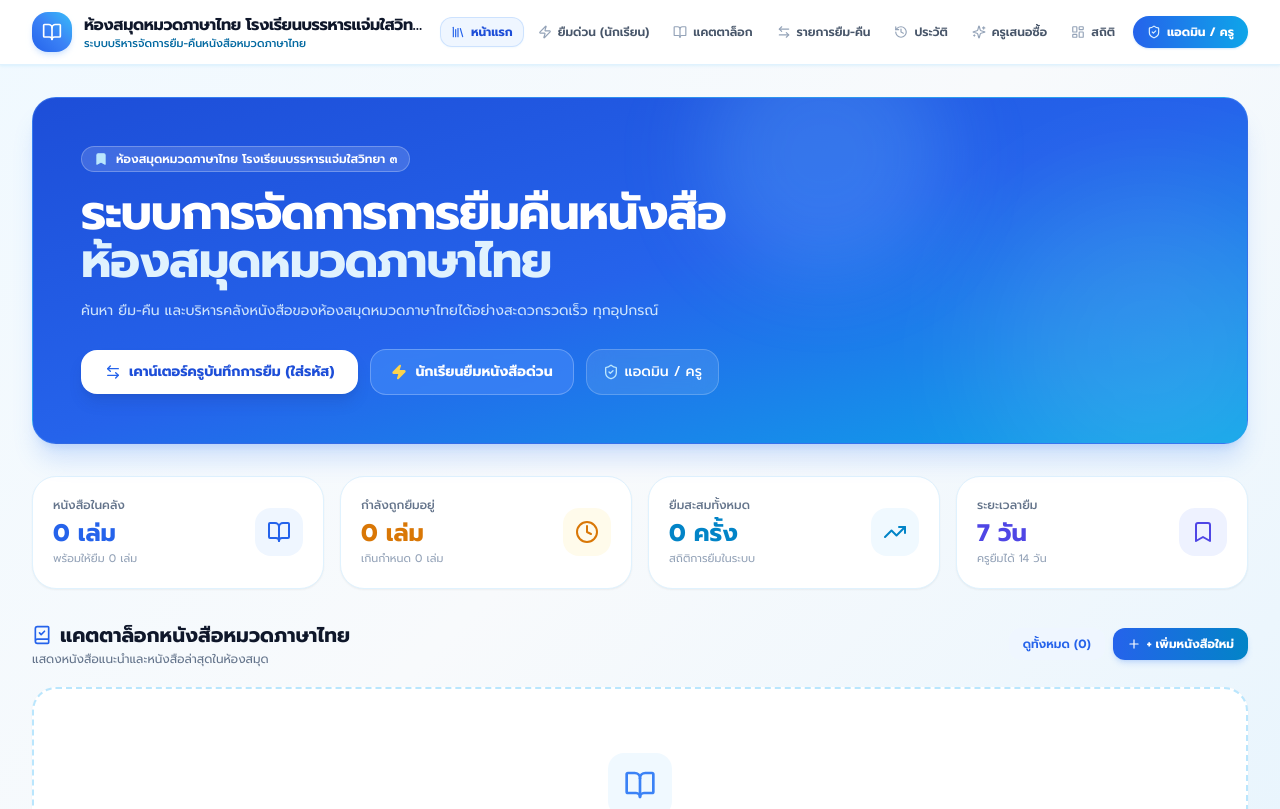
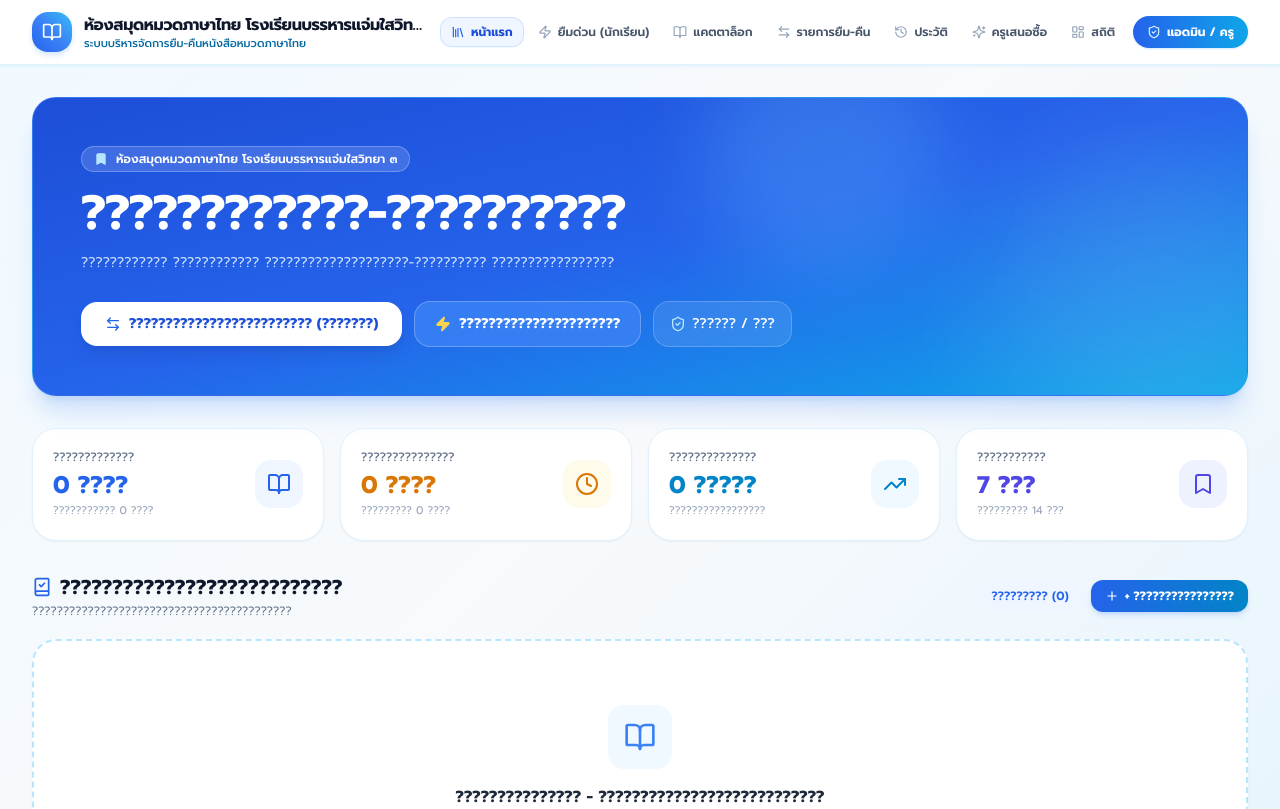
Before and after one commit to phurichayayaemsawai-web/school-library-system, a Next.js app: page / in a window 1280 px wide. Shown: the top 809 px of the page. Built offline with nearby package versions, Linux system fonts and the light colour scheme.

Commit message:
feat: update hero header to '????????????-??????????' and subtitle

```diff
--- a/app/page.tsx
+++ b/app/page.tsx
@@ -66,18 +66,15 @@ export default function HomePage() {
         <div className="relative z-10 max-w-3xl space-y-3 sm:space-y-4">
           <div className="inline-flex items-center gap-2 px-3 py-1 rounded-full bg-white/15 backdrop-blur-md border border-white/25 text-xs font-semibold text-white shadow-2xs whitespace-nowrap">
             <Bookmark className="w-3.5 h-3.5 text-sky-200 fill-sky-200 shrink-0" />
-            <span className="truncate">{settings.schoolName || 'ห้องสมุดหมวดภาษาไทย โรงเรียนบรรหารแจ่มใสวิทยา ๓'}</span>
+            <span className="truncate">{settings.schoolName || '??????????????????? ????????????????????????? ?'}</span>
           </div>
 
           <h1 className="text-2xl sm:text-4xl lg:text-5xl font-black tracking-tight leading-tight">
-            ระบบการจัดการการยืมคืนหนังสือ <br />
-            <span className="text-sky-100 drop-shadow-xs">
-              ห้องสมุดหมวดภาษาไทย
-            </span>
+            ????????????-??????????
           </h1>
 
           <p className="text-xs sm:text-sm text-sky-100/90 font-normal leading-relaxed max-w-2xl">
-            ค้นหา ยืม-คืน และบริหารคลังหนังสือของห้องสมุดหมวดภาษาไทยได้อย่างสะดวกรวดเร็ว ทุกอุปกรณ์
+            ???????????? ???????????? ????????????????????-?????????? ?????????????????
           </p>
 
           {/* Action buttons */}
@@ -87,7 +84,7 @@ export default function HomePage() {
               className="px-5 sm:px-6 py-2.5 sm:py-3 rounded-xl sm:rounded-2xl bg-white text-blue-700 hover:bg-sky-50 font-bold text-xs sm:text-sm shadow-lg shadow-blue-900/20 transition-all flex items-center gap-2 hover:scale-105 active:scale-95 whitespace-nowrap"
             >
               <ArrowLeftRight className="w-4 h-4 text-blue-600 shrink-0" />
-              <span>เคาน์เตอร์ครูบันทึกการยืม (ใส่รหัส)</span>
+              <span>????????????????????????? (???????)</span>
             </Link>
 
             <Link
@@ -95,7 +92,7 @@ export default function HomePage() {
               className="px-4 sm:px-5 py-2.5 sm:py-3 rounded-xl sm:rounded-2xl bg-blue-500/80 hover:bg-blue-500 text-white font-bold text-xs sm:text-sm backdrop-blur-md border border-white/25 transition-all flex items-center gap-2 hover:scale-105 active:scale-95 whitespace-nowrap"
             >
               <Zap className="w-4 h-4 text-amber-300 fill-amber-300 shrink-0" />
-              <span>นักเรียนยืมหนังสือด่วน</span>
+              <span>??????????????????????</span>
             </Link>
 
             <Link
@@ -103,7 +100,7 @@ export default function HomePage() {
               className="px-4 py-2.5 sm:py-3 rounded-xl sm:rounded-2xl bg-white/10 hover:bg-white/20 text-white font-medium text-xs sm:text-sm backdrop-blur-md border border-white/20 transition-all flex items-center gap-1.5 whitespace-nowrap"
             >
               <ShieldCheck className="w-4 h-4 text-sky-200 shrink-0" />
-              <span>แอดมิน / ครู</span>
+              <span>?????? / ???</span>
             </Link>
           </div>
         </div>
@@ -117,9 +114,9 @@ export default function HomePage() {
       <section className="grid grid-cols-2 lg:grid-cols-4 gap-3 sm:gap-4">
         <div className="bg-white rounded-2xl sm:rounded-3xl p-4 sm:p-5 border border-sky-100 shadow-sm hover:border-sky-200 transition-all flex items-center justify-between">
           <div className="min-w-0">
-            <p className="text-xs font-medium text-slate-500 truncate whitespace-nowrap">หนังสือในคลัง</p>
-            <h3 className="text-xl sm:text-2xl font-black text-blue-600 mt-1 truncate">{books.length} เล่ม</h3>
-            <p className="text-[11px] text-slate-400 mt-0.5 truncate whitespace-nowrap">พร้อมให้ยืม {availableBooks.length} เล่ม</p>
+            <p className="text-xs font-medium text-slate-500 truncate whitespace-nowrap">?????????????</p>
+            <h3 className="text-xl sm:text-2xl font-black text-blue-600 mt-1 truncate">{books.length} ????</h3>
+            <p className="text-[11px] text-slate-400 mt-0.5 truncate whitespace-nowrap">??????????? {availableBooks.length} ????</p>
           </div>
           <div className="w-10 h-10 sm:w-12 sm:h-12 rounded-xl sm:rounded-2xl bg-blue-50 text-blue-600 flex items-center justify-center shrink-0 ml-2">
             <BookOpen className="w-5 h-5 sm:w-6 sm:h-6" />
@@ -128,9 +125,9 @@ export default function HomePage() {
 
         <div className="bg-white rounded-2xl sm:rounded-3xl p-4 sm:p-5 border border-sky-100 shadow-sm hover:border-sky-200 transition-all flex items-center justify-between">
           <div className="min-w-0">
-            <p className="text-xs font-medium text-slate-500 truncate whitespace-nowrap">กำลังถูกยืมอยู่</p>
-            <h3 className="text-xl sm:text-2xl font-black text-amber-600 mt-1 truncate">{borrowedBooks.length} เล่ม</h3>
-            <p className="text-[11px] text-slate-400 mt-0.5 truncate whitespace-nowrap">เกินกำหนด {overdueLoans.length} เล่ม</p>
+            <p className="text-xs font-medium text-slate-500 truncate whitespace-nowrap">???????????????</p>
+            <h3 className="text-xl sm:text-2xl font-black text-amber-600 mt-1 truncate">{borrowedBooks.length} ????</h3>
+            <p className="text-[11px] text-slate-400 mt-0.5 truncate whitespace-nowrap">????????? {overdueLoans.length} ????</p>
           </div>
           <div className="w-10 h-10 sm:w-12 sm:h-12 rounded-xl sm:rounded-2xl bg-amber-50 text-amber-600 flex items-center justify-center shrink-0 ml-2">
             <Clock className="w-5 h-5 sm:w-6 sm:h-6" />
@@ -139,9 +136,9 @@ export default function HomePage() {
 
         <div className="bg-white rounded-2xl sm:rounded-3xl p-4 sm:p-5 border border-sky-100 shadow-sm hover:border-sky-200 transition-all flex items-center justify-between">
           <div className="min-w-0">
-            <p className="text-xs font-medium text-slate-500 truncate whitespace-nowrap">ยืมสะสมทั้งหมด</p>
-            <h3 className="text-xl sm:text-2xl font-black text-sky-600 mt-1 truncate">{transactions.length} ครั้ง</h3>
-            <p className="text-[11px] text-slate-400 mt-0.5 truncate whitespace-nowrap">สถิติการยืมในระบบ</p>
+            <p className="text-xs font-medium text-slate-500 truncate whitespace-nowrap">??????????????</p>
+            <h3 className="text-xl sm:text-2xl font-black text-sky-600 mt-1 truncate">{transactions.length} ?????</h3>
+            <p className="text-[11px] text-slate-400 mt-0.5 truncate whitespace-nowrap">?????????????????</p>
           </div>
           <div className="w-10 h-10 sm:w-12 sm:h-12 rounded-xl sm:rounded-2xl bg-sky-50 text-sky-600 flex items-center justify-center shrink-0 ml-2">
             <TrendingUp className="w-5 h-5 sm:w-6 sm:h-6" />
@@ -150,9 +147,9 @@ export default function HomePage() {
 
         <div className="bg-white rounded-2xl sm:rounded-3xl p-4 sm:p-5 border border-sky-100 shadow-sm hover:border-sky-200 transition-all flex items-center justify-between">
           <div className="min-w-0">
-            <p className="text-xs font-medium text-slate-500 truncate whitespace-nowrap">ระยะเวลายืม</p>
-            <h3 className="text-xl sm:text-2xl font-black text-indigo-600 mt-1 truncate">{settings.studentBorrowDays} วัน</h3>
-            <p className="text-[11px] text-slate-400 mt-0.5 truncate whitespace-nowrap">ครูยืมได้ {settings.teacherBorrowDays} วัน</p>
+            <p className="text-xs font-medium text-slate-500 truncate whitespace-nowrap">???????????</p>
+            <h3 className="text-xl sm:text-2xl font-black text-indigo-600 mt-1 truncate">{settings.studentBorrowDays} ???</h3>
+            <p className="text-[11px] text-slate-400 mt-0.5 truncate whitespace-nowrap">????????? {settings.teacherBorrowDays} ???</p>
           </div>
           <div className="w-10 h-10 sm:w-12 sm:h-12 rounded-xl sm:rounded-2xl bg-indigo-50 text-indigo-600 flex items-center justify-center shrink-0 ml-2">
             <Bookmark className="w-5 h-5 sm:w-6 sm:h-6" />
@@ -166,10 +163,10 @@ export default function HomePage() {
           <div>
             <h2 className="text-lg sm:text-xl font-bold text-slate-900 flex items-center gap-2">
               <BookCheck className="w-5 h-5 text-blue-600 shrink-0" />
-              <span>แคตตาล็อกหนังสือหมวดภาษาไทย</span>
+              <span>???????????????????????????</span>
             </h2>
             <p className="text-xs text-slate-500 font-normal mt-0.5">
-              แสดงหนังสือแนะนำและหนังสือล่าสุดในห้องสมุด
+              ??????????????????????????????????????????
             </p>
           </div>
 
@@ -178,14 +175,14 @@ export default function HomePage() {
               href="/books"
               className="text-xs font-semibold text-blue-600 hover:text-blue-700 bg-blue-50 hover:bg-blue-100 px-3.5 py-2 rounded-xl transition-all whitespace-nowrap"
             >
-              ดูทั้งหมด ({books.length})
+              ????????? ({books.length})
             </Link>
             <Link
               href="/books/new"
               className="inline-flex items-center gap-1.5 text-xs font-bold text-white bg-gradient-to-r from-blue-600 to-sky-600 hover:from-blue-700 hover:to-sky-700 px-3.5 py-2 rounded-xl transition-all shadow-md shadow-blue-500/20 whitespace-nowrap"
             >
               <Plus className="w-3.5 h-3.5" />
-              <span>+ เพิ่มหนังสือใหม่</span>
+              <span>+ ????????????????</span>
             </Link>
           </div>
         </div>
@@ -196,9 +193,9 @@ export default function HomePage() {
               <BookOpen className="w-8 h-8 text-blue-500" />
             </div>
             <div>
-              <h3 className="font-bold text-slate-800 text-base">ระบบพร้อมใช้งาน — ยังไม่มีข้อมูลหนังสือในคลัง</h3>
+              <h3 className="font-bold text-slate-800 text-base">??????????????? - ???????????????????????????</h3>
               <p className="text-xs text-slate-500 max-w-md mx-auto mt-1">
-                คุณครูสามารถเริ่มต้นใส่รหัสหนังสือและข้อมูลหนังสือเล่มแรกเข้าระบบได้ทันที
+                ?????????????????????????????????????????????????????????????????????????
               </p>
             </div>
             <div className="flex flex-wrap justify-center gap-3 pt-2">
@@ -207,13 +204,13 @@ export default function HomePage() {
                 className="px-5 py-2.5 bg-gradient-to-r from-blue-600 to-sky-600 text-white rounded-xl sm:rounded-2xl text-xs font-bold shadow-md shadow-blue-500/20 transition-all flex items-center gap-1.5"
               >
                 <Plus className="w-4 h-4" />
-                <span>เพิ่มหนังสือเล่มแรก (กำหนดรหัสหนังสือ)</span>
+                <span>??????????????????? (????????????????)</span>
               </Link>
               <Link
                 href="/admin"
                 className="px-4 py-2.5 bg-sky-50 hover:bg-sky-100 text-blue-700 rounded-xl sm:rounded-2xl text-xs font-semibold transition-all"
               >
-                ตั้งค่าระยะเวลายืม-คืน
+                ??????????????????-???
               </Link>
             </div>
           </div>
```
